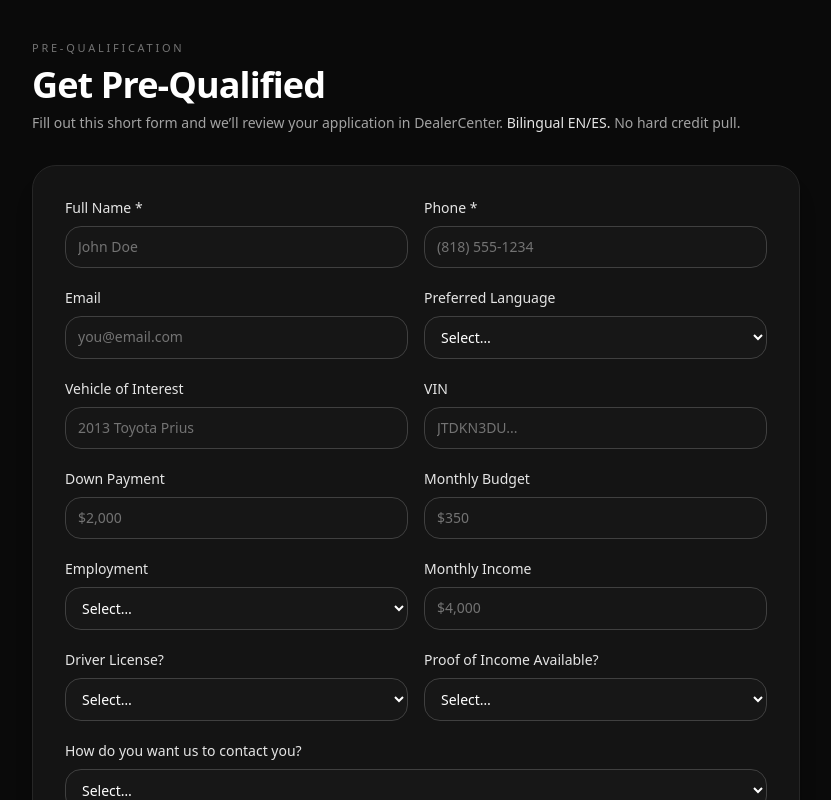
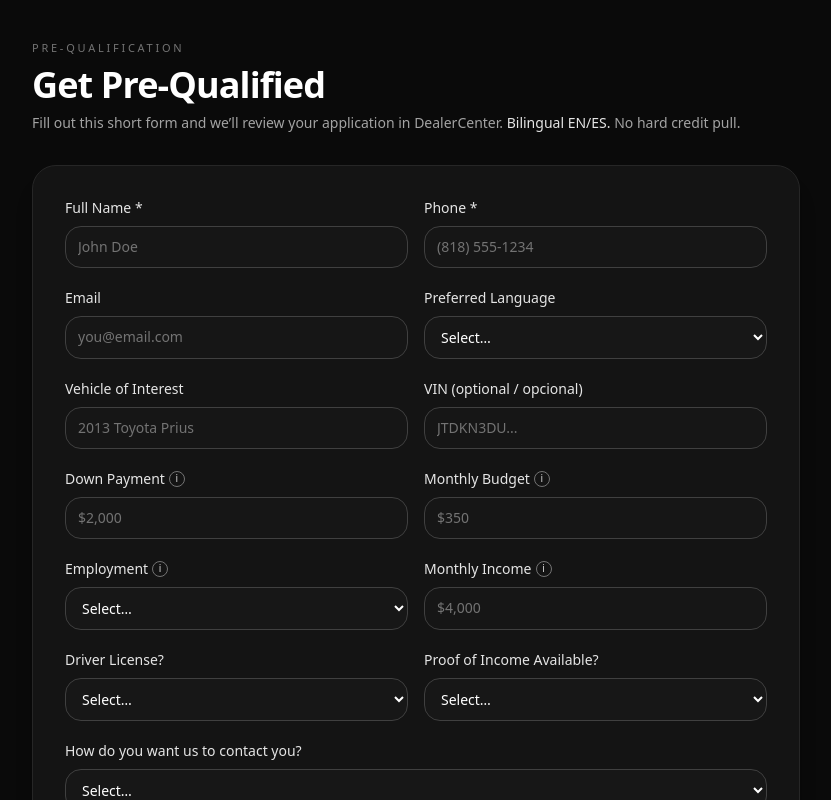
Before and after one commit to availablehybrid1/available-hybrid-site1, a Next.js app: page /pre-qualification in a window 1280 px wide. Shown: the top 800 px of the page, without its empty margins (224-1055 px from the left). Built offline with nearby package versions, Linux system fonts and the light colour scheme.

Commit message:
Update pre-qualification.tsx

```diff
--- a/pages/pre-qualification.tsx
+++ b/pages/pre-qualification.tsx
@@ -141,7 +141,7 @@ export default function PreQualification() {
                   placeholder="2013 Toyota Prius"
                 />
                 <Field
-                  label="VIN"
+                  label="VIN (optional / opcional)"
                   name="vin"
                   placeholder="JTDKN3DU..."
                 />
@@ -153,11 +153,13 @@ export default function PreQualification() {
                   label="Down Payment"
                   name="downPayment"
                   placeholder="$2,000"
+                  help="Amount you can pay today as initial payment. / Cantidad que puedes pagar hoy como pago inicial."
                 />
                 <Field
                   label="Monthly Budget"
                   name="monthlyBudget"
                   placeholder="$350"
+                  help="Maximum car payment per month you feel comfortable with (without insurance). / Pago mensual máximo con el que te sientas cómodo (sin incluir seguro)."
                 />
               </div>
 
@@ -172,11 +174,13 @@ export default function PreQualification() {
                     "Self-employed",
                     "Unemployed",
                   ]}
+                  help="Your current work situation. / Tu situación laboral actual."
                 />
                 <Field
                   label="Monthly Income"
                   name="monthlyIncome"
                   placeholder="$4,000"
+                  help="Approximate income per month before taxes. / Ingreso aproximado al mes antes de impuestos."
                 />
               </div>
 
@@ -249,10 +253,14 @@ function Field({
   placeholder,
   required,
   type = "text",
+  help,
 }: any) {
   return (
     <div className="grid gap-2">
-      <label className="text-sm text-neutral-200">{label}</label>
+      <div className="flex items-center gap-1">
+        <label className="text-sm text-neutral-200">{label}</label>
+        {help && <InfoDot text={help} />}
+      </div>
       <input
         name={name}
         required={required}
@@ -264,10 +272,13 @@ function Field({
   );
 }
 
-function Select({ label, name, options }: any) {
+function Select({ label, name, options, help }: any) {
   return (
     <div className="grid gap-2">
-      <label className="text-sm text-neutral-200">{label}</label>
+      <div className="flex items-center gap-1">
+        <label className="text-sm text-neutral-200">{label}</label>
+        {help && <InfoDot text={help} />}
+      </div>
       <select
         name={name}
         className="rounded-2xl border border-neutral-700 bg-neutral-900 text-sm text-white px-3 py-2.5 outline-none focus:border-emerald-400 focus:ring-2 focus:ring-emerald-500/40 transition"
@@ -279,6 +290,17 @@ function Select({ label, name, options }: any) {
           </option>
         ))}
       </select>
+    </div>
+  );
+}
+
+function InfoDot({ text }: { text: string }) {
+  return (
+    <div className="group relative flex h-4 w-4 items-center justify-center rounded-full border border-neutral-500 text-[10px] text-neutral-300">
+      i
+      <div className="pointer-events-none absolute left-1/2 top-5 z-20 hidden w-64 -translate-x-1/2 rounded-xl border border-neutral-700 bg-neutral-950 px-3 py-2 text-[11px] text-neutral-100 shadow-xl group-hover:block">
+        {text}
+      </div>
     </div>
   );
 }
```
